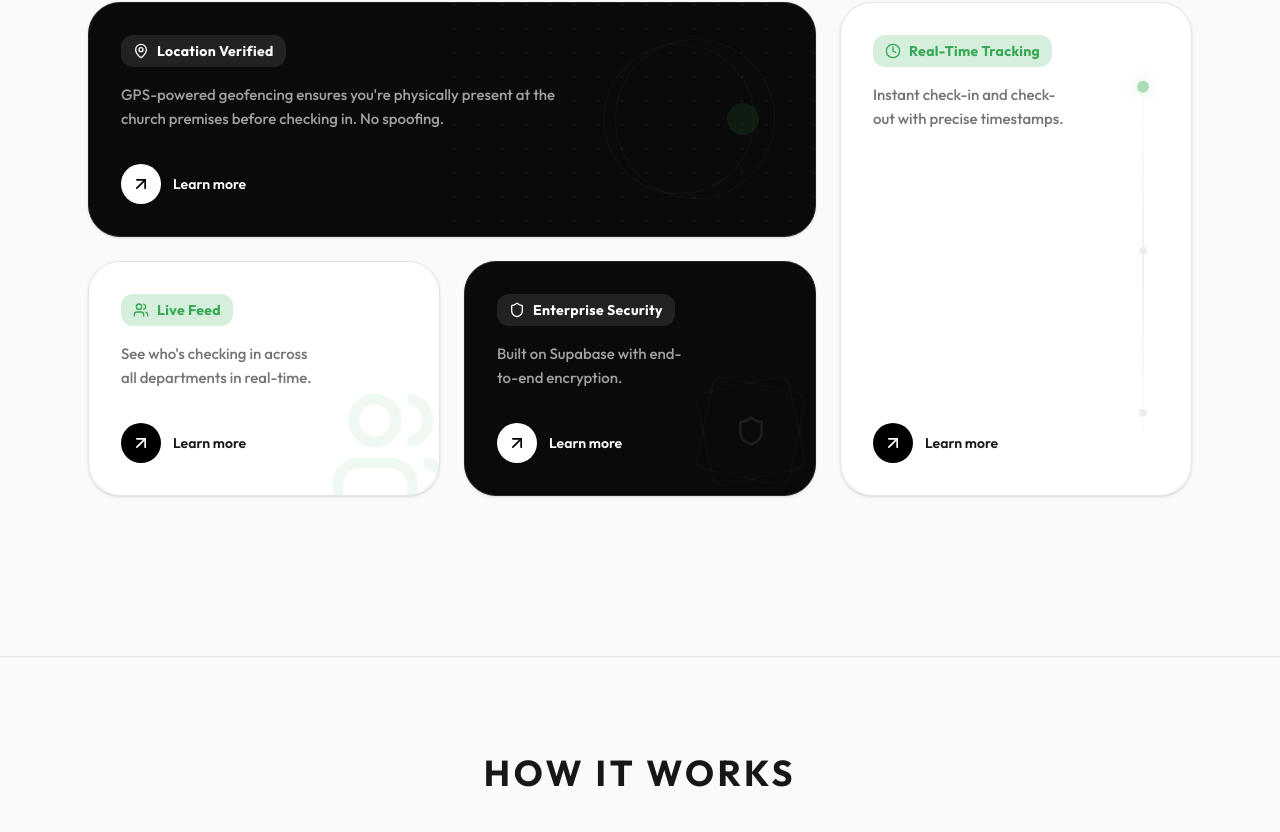
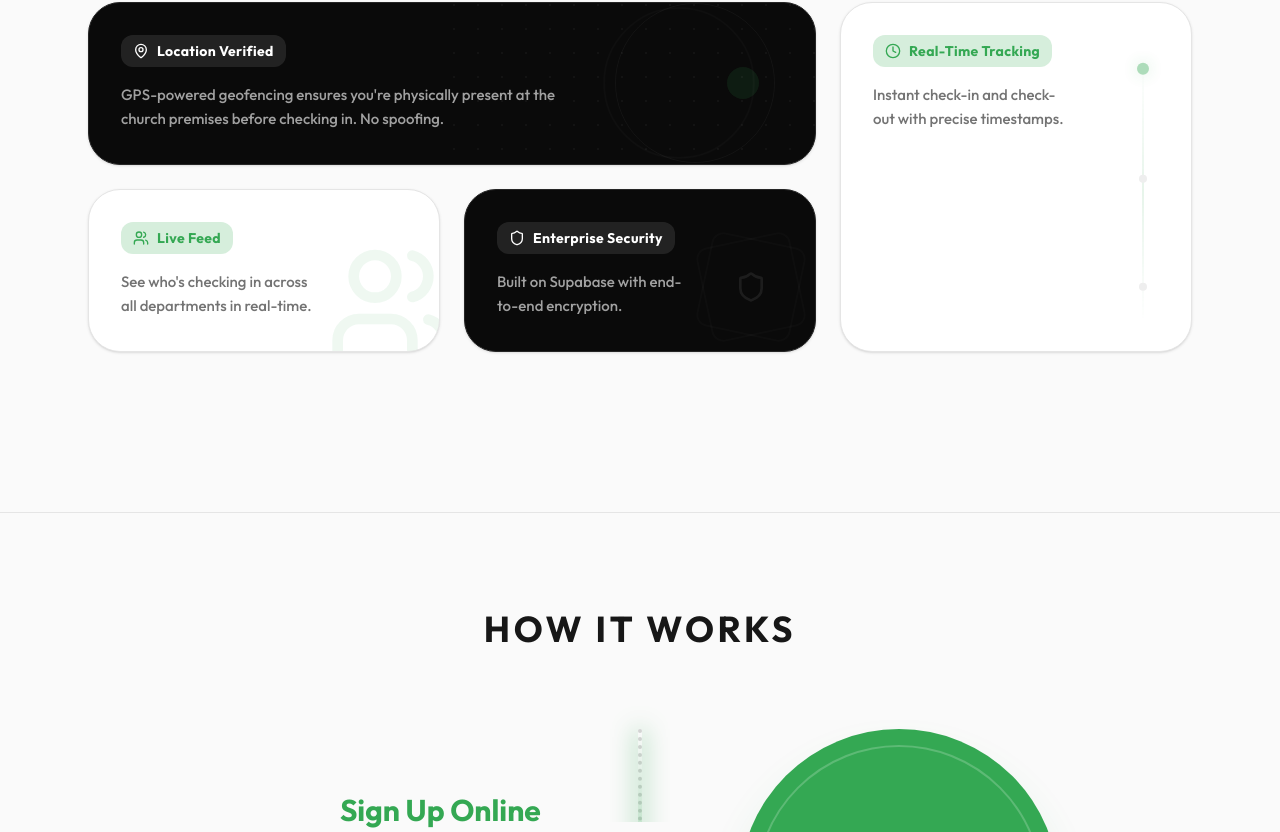
Before and after one commit to Daeviz15/Harvesters-attendance, a Next.js app: page / in a window 1280 px wide. Shown: the part 1128-1960 px from the top of the page. Built offline with nearby package versions, Linux system fonts and the light colour scheme.

Commit message:
finished the landing page

```diff
--- a/components/AceternityFeatures.tsx
+++ b/components/AceternityFeatures.tsx
@@ -2,7 +2,7 @@
 
 import { useState, useRef } from "react";
 import { motion, useMotionValue, useSpring, useTransform } from "framer-motion";
-import { MapPin, Clock, Users, Shield, ArrowUpRight } from "lucide-react";
+import { MapPin, Clock, Users, Shield } from "lucide-react";
 
 const features = [
     {
@@ -161,13 +161,6 @@ function TiltCard({ feature, idx }: { feature: typeof features[0], idx: number }
                 </p>
             </div>
 
-            {/* Card Content Bottom (CTA) */}
-            <div className="relative z-10 mt-8 flex items-center gap-3" style={{ transform: "translateZ(50px)" }}>
-                <div className={`w-10 h-10 rounded-full flex items-center justify-center transition-transform duration-300 group-hover:scale-110 group-hover:-rotate-12 ${feature.className.includes('bg-[#0a0a0a]') ? 'bg-white text-black' : 'bg-black text-white dark:bg-white dark:text-black'}`}>
-                    <ArrowUpRight className="w-5 h-5" />
-                </div>
-                <span className={`font-semibold text-sm ${feature.textClass}`}>Learn more</span>
-            </div>
         </motion.div>
     );
 }
```
